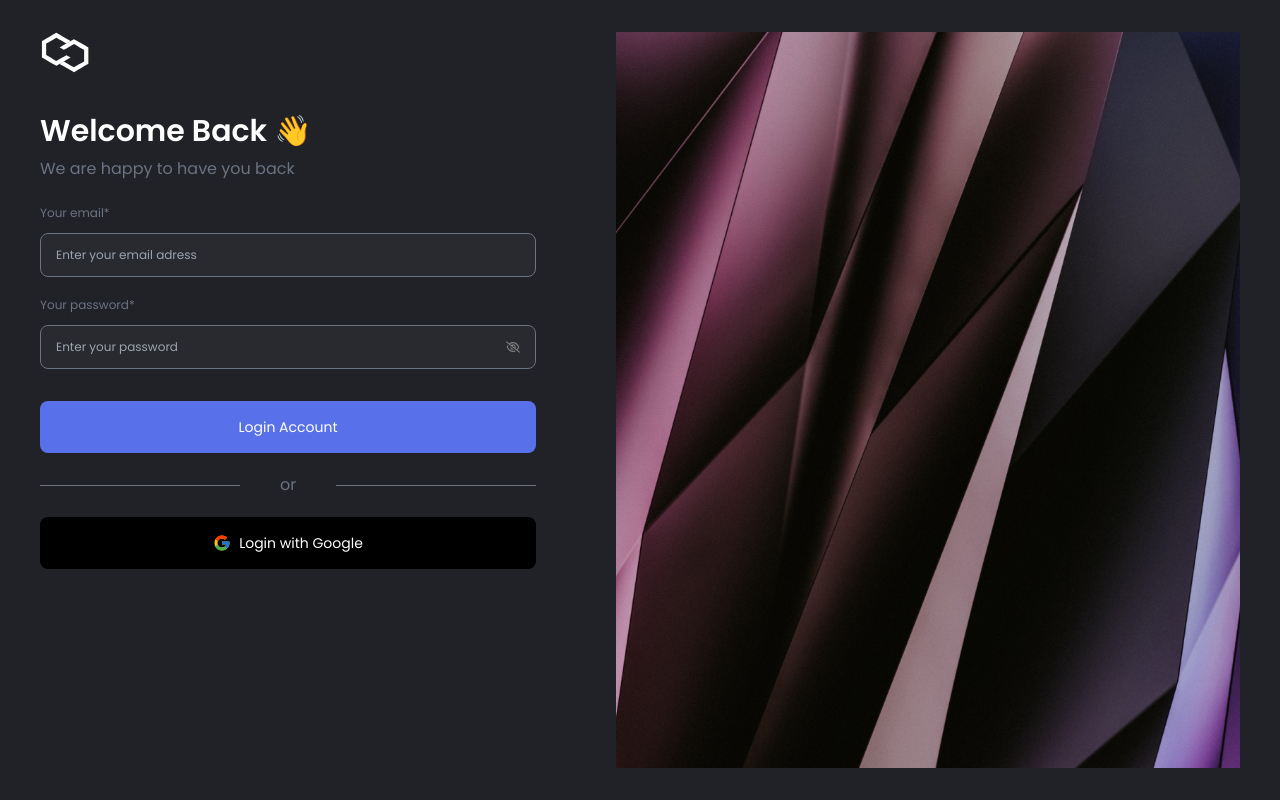
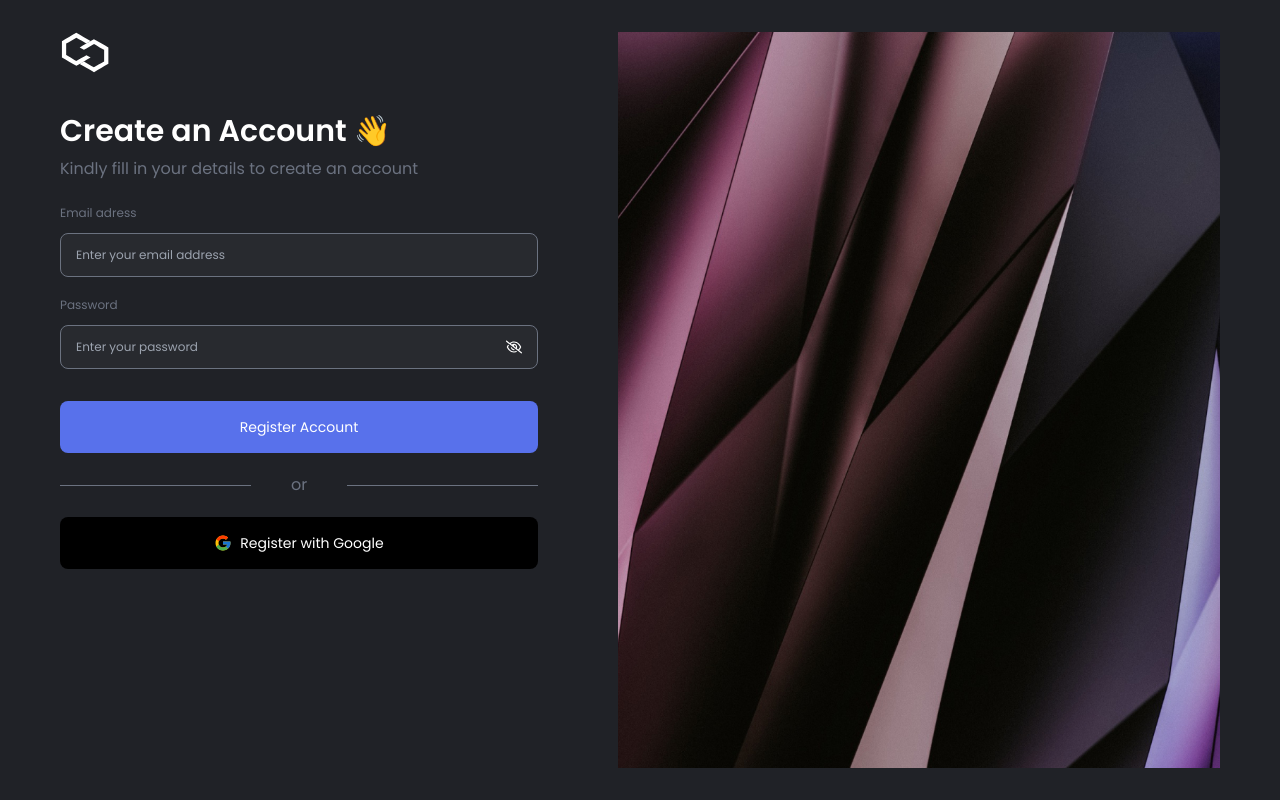
Before and after one commit to farildev/firebase-authentication, a React (Vite) app: page /register in a window 1280 px wide. Built offline with nearby package versions, Linux system fonts and the light colour scheme.

Commit message:
feat: Auth & App layout added

```diff
--- a/package.json
+++ b/package.json
@@ -10,6 +10,7 @@
     "preview": "vite preview"
   },
   "dependencies": {
+    "firebase": "^10.12.4",
     "prop-types": "^15.8.1",
     "react": "^18.3.1",
     "react-dom": "^18.3.1",
--- a/src/App.jsx
+++ b/src/App.jsx
@@ -1,9 +1,11 @@
-import Login from "@/views/Auth/Login"
+import AllRoutes from "./routes"
+import { Fragment } from "react"
+
 const App = () => {
   return (
-    <div>
-      <Login />
-    </div>
+    <Fragment>
+      <AllRoutes />
+    </Fragment>
   )
 }
 
--- a/src/assets/styles/globals.css
+++ b/src/assets/styles/globals.css
@@ -16,6 +16,13 @@ li{
   list-style: none;
 }
 
+.siteContainer{
+  max-width: 1680px;
+  width: 100%;
+  padding : 0 20px;
+  margin: 0 auto;
+}
+
 @layer base{
   #root, body,html{
     @apply w-full h-screen overflow-x-hidden font-primary
--- a/src/components/Input.jsx
+++ /dev/null
@@ -1,27 +0,0 @@
-import PropTypes from 'prop-types';
-
-const Input = ({type, placeholder, label, id, labelId, showIcon, closeIcon, changeVisibility ,visibility}) => {
-  return (
-    <div className="flex flex-col gap-3">
-        <label className="text-xs text-gray-500" htmlFor={labelId}>{label}</label>
-        <div id={id} className="px-[15px] py-3 bg-input rounded-lg flex items-center border border-gray-500">
-          <input className="w-full h-full bg-transparent outline-none border-none text-xs" type={type} placeholder={placeholder} />
-          <button onClick={changeVisibility} >{ visibility ? showIcon : closeIcon}</button>
-        </div>
-    </div>
-  )
-}
-
-Input.propTypes = {
-  type : PropTypes.string.isRequired,
-  placeholder : PropTypes.string.isRequired,
-  label : PropTypes.string.isRequired,
-  id : PropTypes.string.isRequired,
-  labelId : PropTypes.string.isRequired,
-  showIcon : PropTypes.element,
-  closeIcon : PropTypes.element,
-  changeVisibility : PropTypes.func,
-  visibility : PropTypes.bool
-}
-
-export default Input
--- /dev/null
+++ b/src/config/firebase.js
@@ -0,0 +1,15 @@
+import { initializeApp } from "firebase/app";
+import {getAuth , GoogleAuthProvider} from "firebase/auth"
+const firebaseConfig = {
+  apiKey: "AIzaSyCm0s93KD98PzZiAyQT1CsP6gPnzi-Exn4",
+  authDomain: "filmino-app.firebaseapp.com",
+  projectId: "filmino-app",
+  storageBucket: "filmino-app.appspot.com",
+  messagingSenderId: "1073729325285",
+  appId: "1:1073729325285:web:47f509e7e213c5935f6c0c",
+  measurementId: "G-8EHSB1T9F8"
+};
+
+const app = initializeApp(firebaseConfig);
+export const auth = getAuth(app);
+export const googleProvider = new GoogleAuthProvider();
--- /dev/null
+++ b/src/layouts/AppLayout.jsx
@@ -0,0 +1,10 @@
+import { Outlet } from "react-router-dom"
+const AppLayout = () => {
+  return (
+    <main>
+      <Outlet />
+    </main>
+  )
+}
+
+export default AppLayout
--- /dev/null
+++ b/src/layouts/AuthLayout.jsx
@@ -0,0 +1,10 @@
+import { Outlet } from "react-router-dom"
+const AuthLayout = () => {
+  return (
+    <main>
+      <Outlet />
+    </main>
+  )
+}
+
+export default AuthLayout
--- a/src/main.jsx
+++ b/src/main.jsx
@@ -2,9 +2,12 @@ import React from 'react'
 import ReactDOM from 'react-dom/client'
 import App from './App.jsx';
 import "./assets/styles/globals.css";
+import { BrowserRouter } from 'react-router-dom';
 
 ReactDOM.createRoot(document.getElementById('root')).render(
   <React.StrictMode>
-    <App />
+    <BrowserRouter>
+      <App />
+    </BrowserRouter>
   </React.StrictMode>,
 )
--- /dev/null
+++ b/src/routes/index.jsx
@@ -0,0 +1,23 @@
+import { Routes, Route } from "react-router-dom";
+import Login from "@/views/Auth/Login";
+import Register from "@/views/Auth/Register";
+import Home from "@/views/App/Home";
+import AddFilm from "@/views/App/AddFilm";
+import AppLayout from "@/layouts/AppLayout";
+import AuthLayout from "@/layouts/AuthLayout";
+const AllRoutes = () => {
+  return (
+    <Routes>
+      <Route element={<AuthLayout />}>
+        <Route path="/login" element={<Login />} />
+        <Route path="/register" element={<Register />} />
+      </Route>
+      <Route element={<AppLayout />}>
+        <Route path="/" element={<Home />}/>
+        <Route path="/add-film" element={<AddFilm/>}/>
+      </Route>
+    </Routes>
+  )
+}
+
+export default AllRoutes
--- /dev/null
+++ b/src/views/Auth/ForgotPassword.jsx
@@ -0,0 +1,7 @@
+const ForgotPassword = () => {
+  return (
+    <div>ForgotPassword</div>
+  )
+}
+
+export default ForgotPassword
--- a/src/views/Auth/Login.jsx
+++ b/src/views/Auth/Login.jsx
@@ -1,4 +1,3 @@
-import Input from "@/components/Input";
 import logo from "@/assets/images/logo.svg";
 import Divider from "@/components/Divider";
 import background from "@/assets/images/bg.jpg";
@@ -15,7 +14,7 @@ const Login = () => {
   }
   return (
     <section className="bg-primary text-white h-screen py-8">
-      <div className="flex justify-between h-full">
+      <div className="flex justify-between h-full siteContainer">
         <div className="flex-1 flex flex-col px-10">
           <img className="w-[50px]" src={logo} alt="Logo" />
           <div className="flex flex-col mt-10">
@@ -23,13 +22,45 @@ const Login = () => {
             <span className="text-md mt-2 text-gray-500">We are happy to have you back</span>
           </div>
           <form className="w-full mt-6 flex flex-col gap-5" action="">
-            <Input type="email" placeholder="Enter your email adress" label="Your email*" id="email" labelId="#email" />
-            <Input type={visibilityPassword ? 'text' : 'password'} placeholder="Enter your password" label="Your password*" id="password" labelId="#password" changeVisibility={changeVisibility} visibility={visibilityPassword} showIcon={<FaRegEye color="gray" size={14}/>} closeIcon={<FaRegEyeSlash color="gray" size={14}/>}/>
+          <div className="flex flex-col gap-3">
+              <label className="text-xs text-gray-500" htmlFor="#email">
+                Email adress
+              </label>
+              <div
+                id="email"
+                className="px-[15px] py-3 bg-input rounded-lg flex items-center border border-gray-500"
+              >
+                <input
+                  className="w-full h-full bg-transparent outline-none border-none text-xs"
+                  type='email'
+                  placeholder="Enter your email address"
+                />
+              </div>
+            </div>
+            <div className="flex flex-col gap-3">
+              <label className="text-xs text-gray-500" htmlFor="#password">
+                Password
+              </label>
+              <div
+                id="password"
+                className="px-[15px] py-3 bg-input rounded-lg flex items-center border border-gray-500"
+              >
+                <input
+                  className="w-full h-full bg-transparent outline-none border-none text-xs"
+                  type={visibilityPassword ? 'text' : 'password'}
+                  placeholder="Enter your password"
+                  autoComplete="false"
+                />
+                <button onClick={changeVisibility}>
+                  {visibilityPassword ? <FaRegEye/> : <FaRegEyeSlash />}
+                </button>
+              </div>
+            </div>
           </form>
           <button className="text-white bg-secondary p-4 text-sm font-base outline-none rounded-lg mt-8">Login Account</button>
           <Divider />
           <button className="text-white bg-black p-4 text-sm font-base outline-none rounded-lg mt-5 flex items-center justify-center gap-2"><FcGoogle size={18}/>Login with Google</button>
-        </div>
+q        </div>
         <div className="md:block hidden w-[55%] h-full rounded-2xl overflow-hidden px-10">
           <img className="w-full h-full object-cover object-center" src={background} alt="Backgroun image" />
         </div>
--- a/src/views/Auth/Register.jsx
+++ b/src/views/Auth/Register.jsx
@@ -1,11 +1,46 @@
 import background from "@/assets/images/bg.jpg";
 import logo from "@/assets/images/logo.svg";
 import Divider from "@/components/Divider";
-import Input from "@/components/Input";
+import {createUserWithEmailAndPassword, signInWithPopup} from "firebase/auth"
+import { useState } from "react";
+import { FaRegEye } from "react-icons/fa";
+import { FaRegEyeSlash } from "react-icons/fa6";
+import { FcGoogle } from "react-icons/fc";
+import { auth, googleProvider } from "@/config/firebase";
+import { useNavigate } from "react-router-dom";
+
 const Register = () => {
+  const navigate = useNavigate();
+  const [email, setEmail] = useState('');
+  const [password , setPassword] = useState('');
+  const [visibilityPassword, setVisibilityPassword] = useState(false);
+
+  const changeVisibility = (e) => {
+    e.preventDefault();
+    setVisibilityPassword(!visibilityPassword);
+  }
+
+  const handleRegister = async () =>{
+    try{
+      await createUserWithEmailAndPassword(auth, email, password);
+      navigate('/')
+    }catch(err){
+      console.log(err)
+    }
+  };
+
+  const registerWithGoogle = async() => {
+    try{
+      await signInWithPopup(auth, googleProvider);
+    }catch(err){
+      console.log(err)
+    }
+  }
+
+  console.log(auth.currentUser)
   return (
     <section className="bg-primary text-white h-screen py-8">
-      <div className="flex justify-between h-full">
+      <div className="flex justify-between h-full siteContainer">
         <div className="flex-1 flex flex-col px-10">
           <img className="w-[50px]" src={logo} alt="Logo" />
           <div className="flex flex-col mt-10">
@@ -13,13 +48,46 @@ const Register = () => {
             <span className="text-md mt-2 text-gray-500">Kindly fill in your details to create an account</span>
           </div>
           <form className="w-full mt-6 flex flex-col gap-5" action="">
-            <Input type="text" placeholder="Enter your name"  />
-            <Input />
-            <Input />
+          <div className="flex flex-col gap-3">
+              <label className="text-xs text-gray-500" htmlFor="#email">
+                Email adress
+              </label>
+              <div
+                id="email"
+                className="px-[15px] py-3 bg-input rounded-lg flex items-center border border-gray-500"
+              >
+                <input
+                  className="w-full h-full bg-transparent outline-none border-none text-xs"
+                  type='email'
+                  placeholder="Enter your email address"
+                  onChange={(e) => setEmail(e.target.value)}
+                />
+              </div>
+            </div>
+            <div className="flex flex-col gap-3">
+              <label className="text-xs text-gray-500" htmlFor="#password">
+                Password
+              </label>
+              <div
+                id="password"
+                className="px-[15px] py-3 bg-input rounded-lg flex items-center border border-gray-500"
+              >
+                <input
+                  className="w-full h-full bg-transparent outline-none border-none text-xs"
+                  type={visibilityPassword ? 'text' : 'password'}
+                  placeholder="Enter your password"
+                  onChange={(e) => setPassword(e.target.value)}
+                  autoComplete="false"
+                />
+                <button onClick={changeVisibility}>
+                  {visibilityPassword ? <FaRegEye/> : <FaRegEyeSlash />}
+                </button>
+              </div>
+            </div>
           </form>
-          <button className="text-white bg-secondary p-4 text-sm font-base outline-none rounded-lg mt-8">Register Account</button>
+          <button onClick={handleRegister} className="text-white bg-secondary p-4 text-sm font-base outline-none rounded-lg mt-8">Register Account</button>
           <Divider />
-          <button className="text-white bg-black p-4 text-sm font-base outline-none rounded-lg mt-5">Register with Google</button>
+          <button onClick={registerWithGoogle} className="text-white bg-black p-4 text-sm font-base outline-none rounded-lg mt-5 flex items-center justify-center gap-2"><FcGoogle size={18}/>Register with Google</button>
         </div>
         <div className="md:block hidden w-[55%] h-full rounded-2xl overflow-hidden px-10">
           <img className="w-full h-full object-cover object-center" src={background} alt="" />
```
Also changed, not shown: 1 other file (tests, documents, lock files or other folders).
